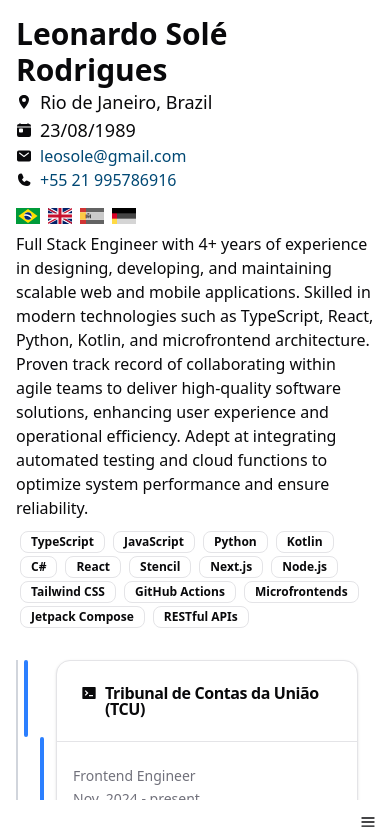
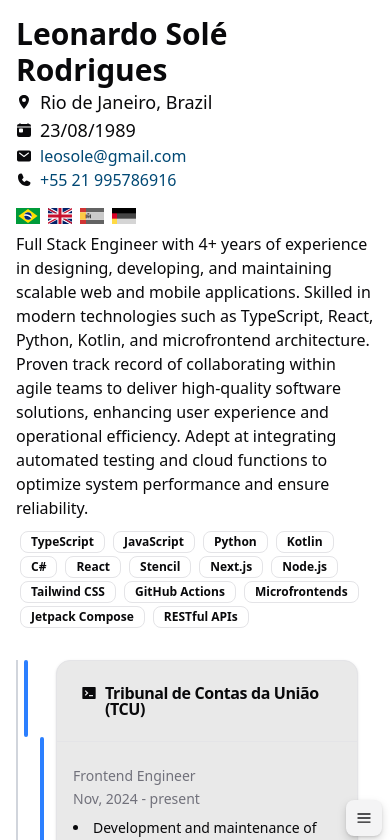
Before and after one commit to leosole/cv, a React (Vite) app: page / in a window 390 px wide. Shown: the top 840 px of the page. Built offline with nearby package versions, Linux system fonts and the light colour scheme.

Commit message:
fix arrow border

```diff
--- a/src/components/footer.tsx
+++ b/src/components/footer.tsx
@@ -1,5 +1,5 @@
 import type { Links } from "@/types/cv";
-import { DropdownMenu, DropdownMenuContent, DropdownMenuItem, DropdownMenuTrigger } from "./ui/dropdown-menu";
+import { ArrowWithBorder, DropdownMenu, DropdownMenuContent, DropdownMenuItem, DropdownMenuTrigger } from "./ui/dropdown-menu";
 import { DropdownMenuArrow } from "@radix-ui/react-dropdown-menu";
 import { CgMenu } from "react-icons/cg";
 import { Button } from "./ui/button";
@@ -11,12 +11,14 @@ interface FooterProps {
 export default function Footer({links}: FooterProps) {
     const menuButtons = useMenu(links)
     return (
-        <div className="flex justify-end sm:hidden fixed right-0 bottom-0 z-100 w-full bg-background p-1">
-            <DropdownMenu>
-                <DropdownMenuTrigger asChild><Button variant="ghost" size="icon" className="data-[state=open]:bg-muted"><CgMenu size={24} /></Button></DropdownMenuTrigger>
-                <DropdownMenuContent align="end">
-                    <DropdownMenuArrow className="fill-popover" width={20} height={10}/>
-                    {menuButtons.map(button => <DropdownMenuItem>{button}</DropdownMenuItem>)}
+        <div className="flex justify-end sm:hidden fixed right-0 bottom-0 z-100 w-full p-2">
+            <DropdownMenu modal={false}>
+                <DropdownMenuTrigger asChild><Button variant="secondary" size="icon" className="data-[state=open]:bg-muted drop-shadow-lg dark:drop-shadow-lg/60"><CgMenu size={24} /></Button></DropdownMenuTrigger>
+                <DropdownMenuContent align="end" className="border">
+                    <DropdownMenuArrow className="fill-popover" width={20} height={10} asChild>
+                        <ArrowWithBorder />
+                    </DropdownMenuArrow>
+                    {menuButtons.map(button => <DropdownMenuItem onSelect={e => e.preventDefault()}>{button}</DropdownMenuItem>)}
                 </DropdownMenuContent>
             </DropdownMenu>
         </div>
--- a/src/components/ui/dropdown-menu.tsx
+++ b/src/components/ui/dropdown-menu.tsx
@@ -180,6 +180,15 @@ const DropdownMenuShortcut = ({
 }
 DropdownMenuShortcut.displayName = "DropdownMenuShortcut"
 
+const ArrowWithBorder = () => {
+  return (
+    <svg className="-translate-y-[16%]" width="20" height="10" viewBox="0 0 30 12" preserveAspectRatio="none">
+      <polygon points="0,2 30,2 15,12" className="fill-border"/>
+      <polygon points="0,0 30,0 15,10" className="fill-popover"/>
+    </svg>
+  )
+}
+
 export {
   DropdownMenu,
   DropdownMenuTrigger,
@@ -196,4 +205,5 @@ export {
   DropdownMenuSubContent,
   DropdownMenuSubTrigger,
   DropdownMenuRadioGroup,
+  ArrowWithBorder
 }
--- a/src/index.css
+++ b/src/index.css
@@ -6,9 +6,9 @@
 	--radius: 0.625rem;
 	--background: oklch(1 0 0);
 	--foreground: oklch(0.141 0.005 285.823);
-	--card: oklch(1 0 0);
+	--card: oklch(93.403% 0.00011 271.152);
 	--card-foreground: oklch(0.141 0.005 285.823);
-	--popover: oklch(1 0 0);
+	--popover: oklch(93.403% 0.00011 271.152);
 	--popover-foreground: oklch(0.141 0.005 285.823);
 	--primary: oklch(0.21 0.006 285.885);
 	--primary-foreground: oklch(0.985 0 0);
@@ -19,7 +19,7 @@
 	--accent: oklch(0.967 0.001 286.375);
 	--accent-foreground: oklch(0.21 0.006 285.885);
 	--destructive: oklch(0.577 0.245 27.325);
-	--border: oklch(0.92 0.004 286.32);
+	--border: oklch(91.973% 0.00413 285.946);
 	--input: oklch(0.92 0.004 286.32);
 	--ring: oklch(0.705 0.015 286.067);
 	--chart-1: oklch(0.646 0.222 41.116);
@@ -96,7 +96,7 @@
 	--accent: oklch(0.274 0.006 286.033);
 	--accent-foreground: oklch(0.985 0 0);
 	--destructive: oklch(0.704 0.191 22.216);
-	--border: oklch(1 0 0 / 10%);
+	--border: oklch(0.25 0 0);
 	--input: oklch(1 0 0 / 15%);
 	--ring: oklch(0.552 0.016 285.938);
 	--chart-1: oklch(0.488 0.243 264.376);
```
